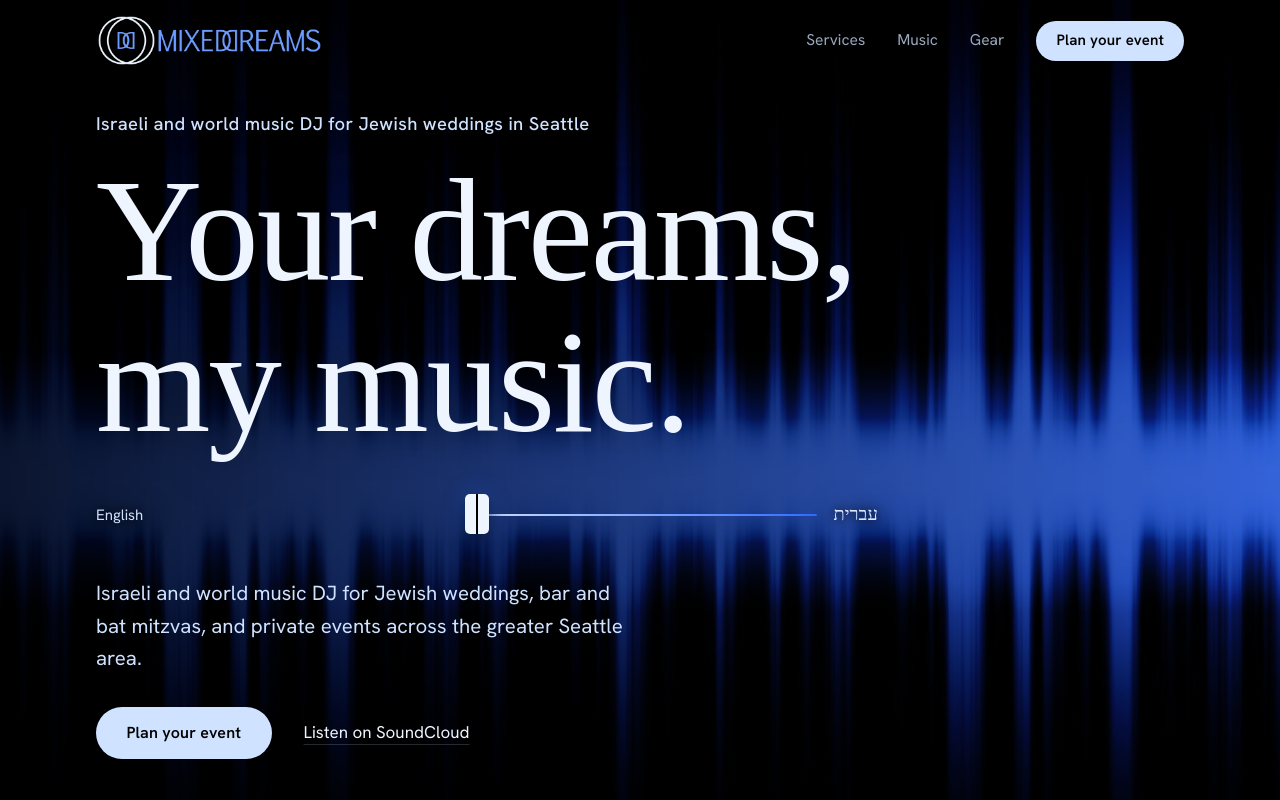
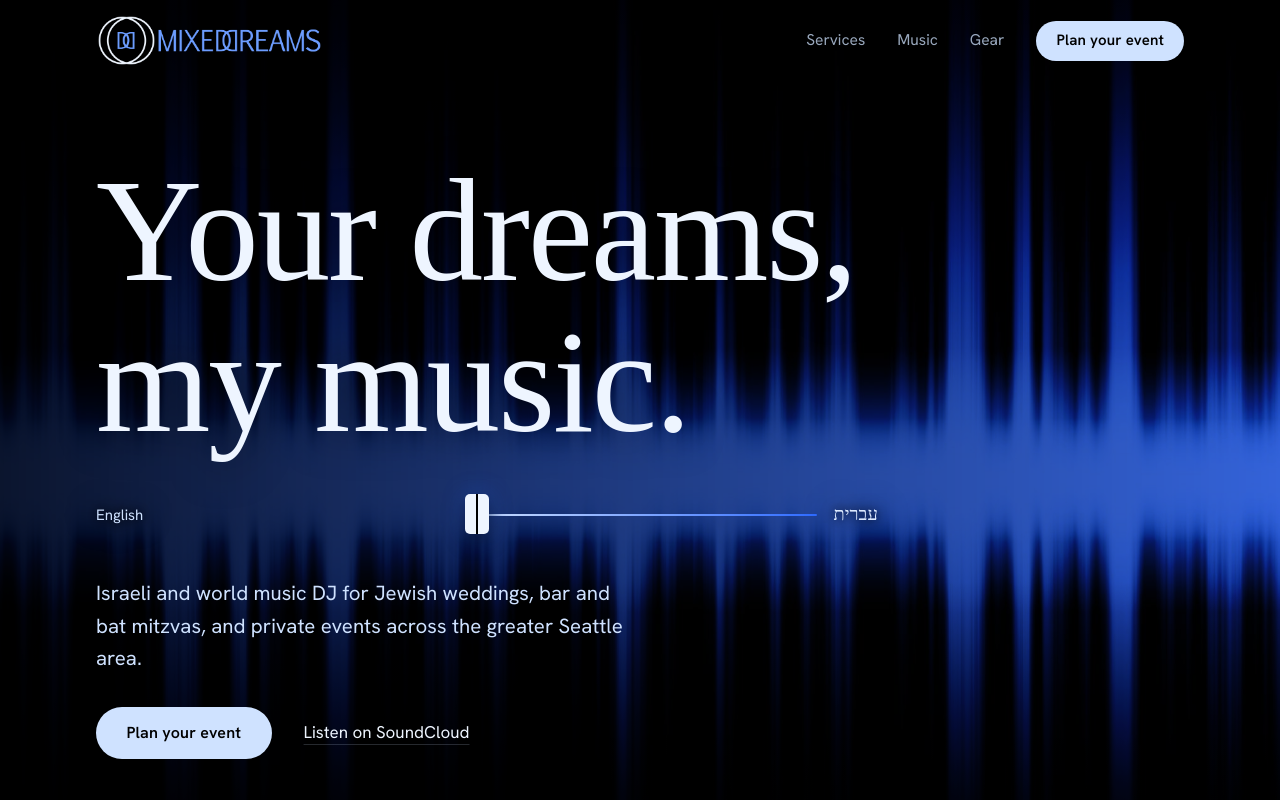
Before and after one commit to seffiy/mixedreams, a plain HTML site: page index.html in a window 1280 px wide. Shown: the top 800 px of the page. Drawn offline with Linux system fonts and the light colour scheme; a web font is replaced by a local one.

Commit message:
Remove English description from hero title

```diff
--- a/index.html
+++ b/index.html
@@ -446,7 +446,6 @@
     <div class="wrap">
       <h1 class="hero__title">
         <span class="hero__eyebrow-mix">
-          <span class="hero__eyebrow" lang="en">Israeli and world music DJ for Jewish weddings in Seattle</span>
           <span class="hero__eyebrow hero__eyebrow--he" lang="he" dir="rtl">די ג'יי ישראלי למוזיקה ישראלית ועולמית באזור סיאטל</span>
         </span>
         <span class="display mix">
```
